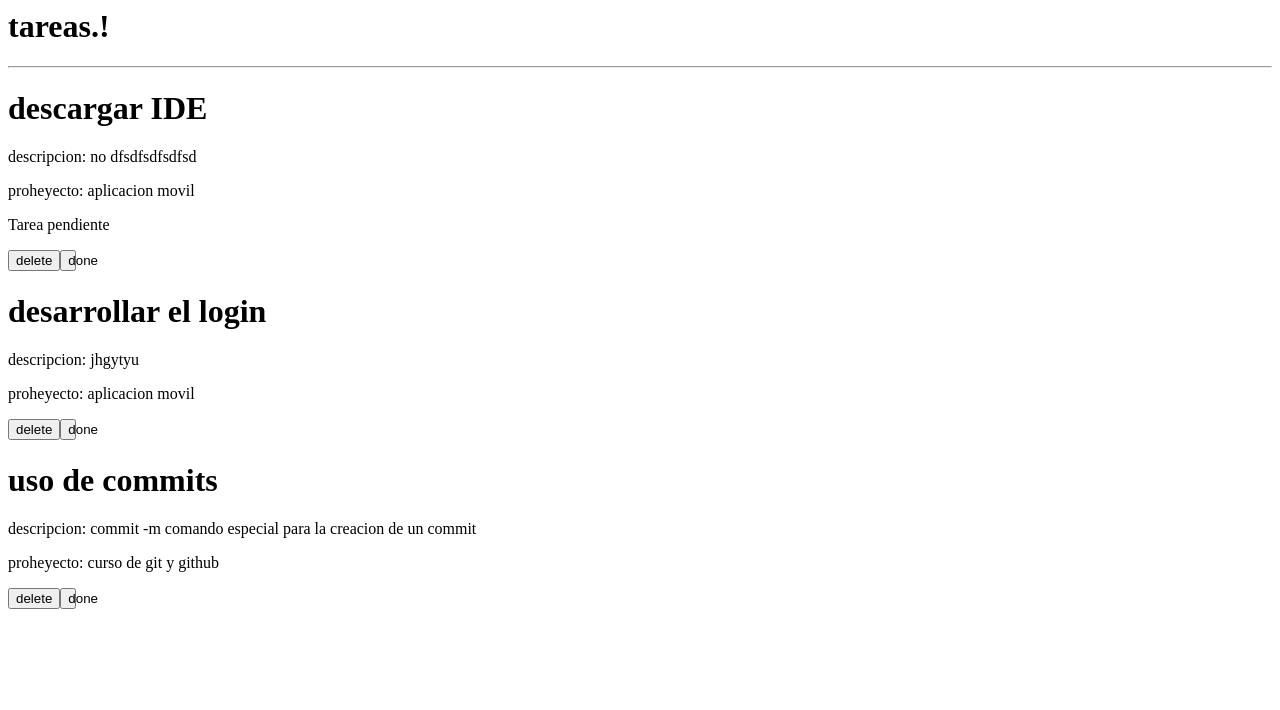
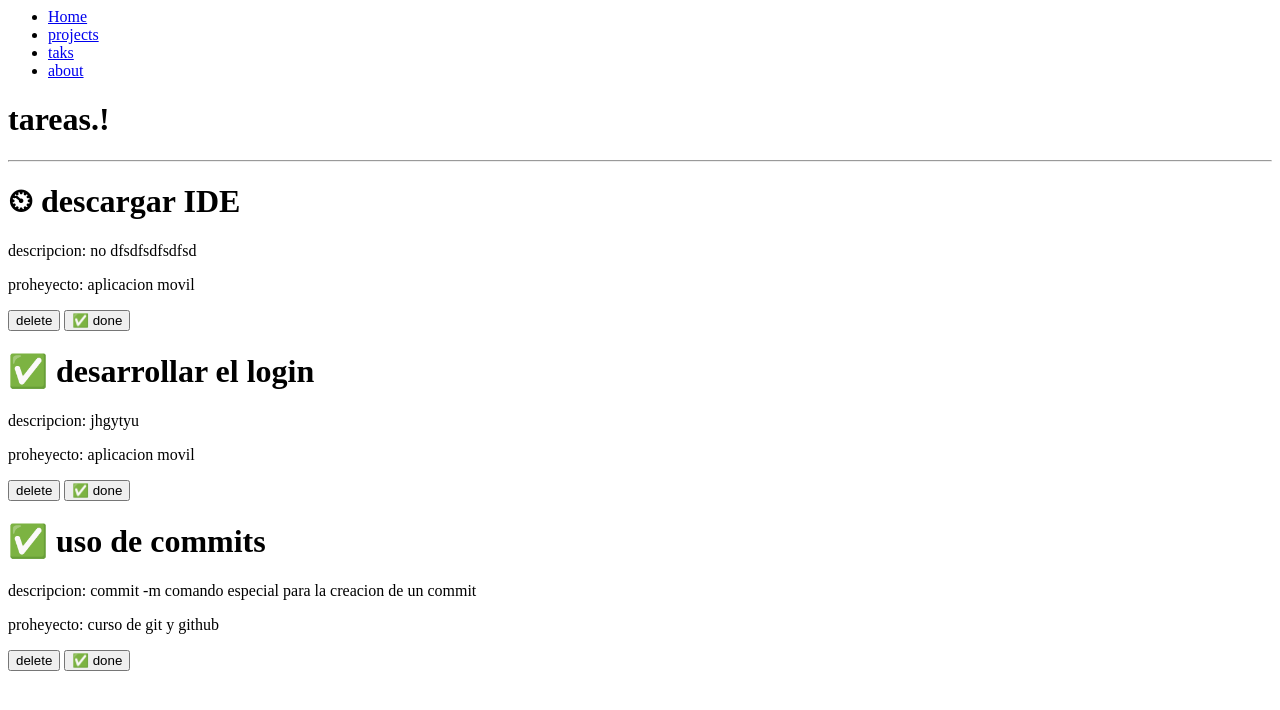
Before and after one commit to CrisBelDev/Myapp_Django, a Django app: page /taks/ in a window 1280 px wide. Shown: the top 710 px of the page. Run offline with Django 5.2, Linux system fonts and the light colour scheme; data comes from the database, SQL or seed files in the repository; both versions use the stored data as it was after the commit.

Commit message:
uso de navegadores usando jinja

```diff
--- /dev/null
+++ b/myapp/templates/layouts/base.html
@@ -0,0 +1,19 @@
+<nav>
+    <ul>
+        <li>
+            <a href="/">Home</a>
+        </li>
+        <li>
+            <a href="/projects">projects</a>
+        </li>
+        <li>
+            <a href="/taks">taks</a>
+        </li>
+        <li>
+            <a href="/about">about</a>
+        </li>
+    </ul>
+</nav>
+
+{% block content %}
+{% endblock %}
--- a/myapp/templates/taks.html
+++ b/myapp/templates/taks.html
@@ -1,29 +1,13 @@
-<style>
-    checkmark {
-        display: inline-block;
-        width: 22px;
-        height: 22px;
-        -ms-transform: rotate(45deg); /* IE 9 */
-        -webkit-transform: rotate(45deg); /* Chrome, Safari, Opera */
-        transform: rotate(45deg);
-    }
-
-    .checkmark_stem {
-        position: absolute;
-        width: 3px;
-    }
-</style>
+{% extends 'layouts/base.html' %}
+{% block content %}
     <h1>tareas.!</h1>
     <hr>
     {% for tarea in tareas %}
-<h1>{{tarea.titulo}}</h1>
+        <h1>{% if tarea.done == True %}✅{% else %} ⏲ {% endif %} {{tarea.titulo}}</h1>
         <p>descripcion: {{tarea.descripcion}}</p>
         <p>proheyecto: {{tarea.project.name}}</p>
 
-{% if tarea.done == False  %}
-<p>Tarea pendiente</p>
-{% endif %}
-
         <button>delete</button>
-<button class="checkmark_stem">done</button>
+        <button >✅ done</button>
     {% endfor %}
+{% endblock %}
```
Also changed, not shown: myapp/templates/about.html (+4 -10 lines), myapp/templates/index.html (+6 -12 lines), myapp/templates/projects.html (+7 -4 lines), db.sqlite3. Lines whose indentation alone changed are shown as unchanged.
